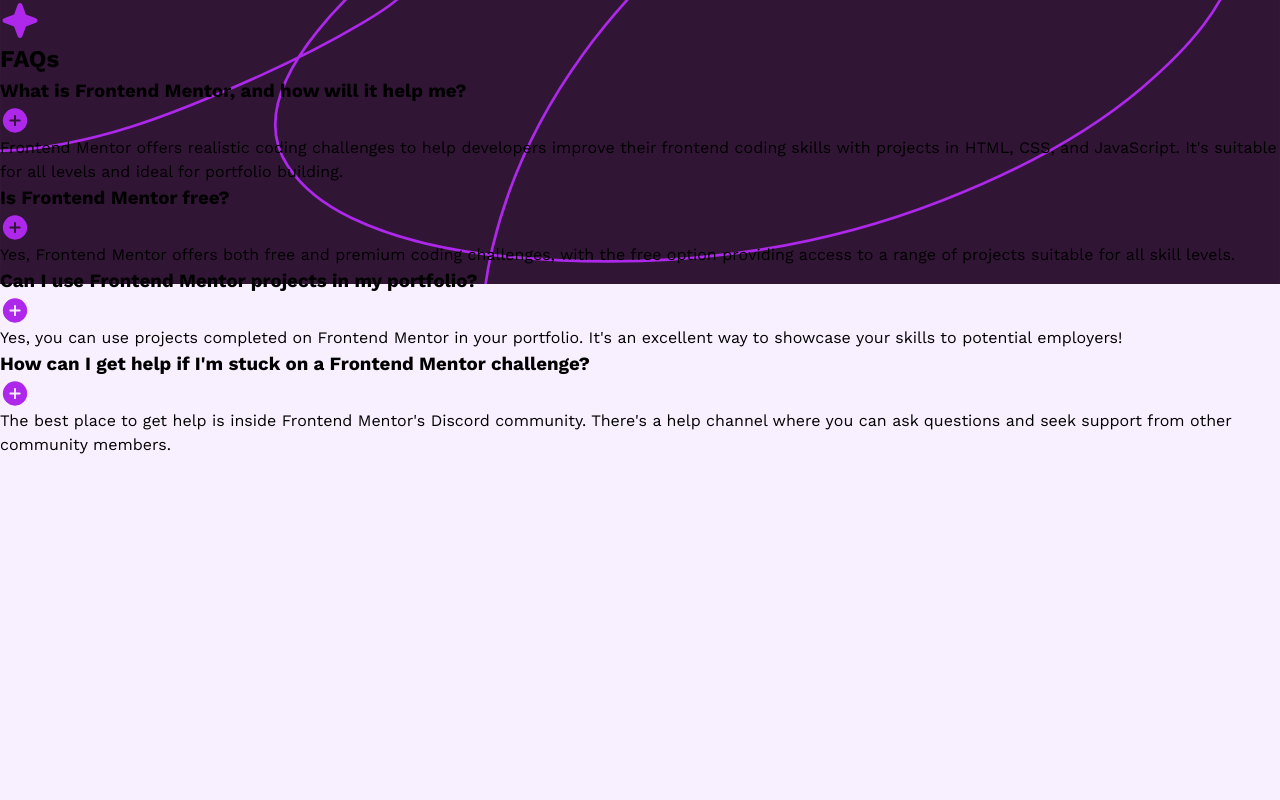
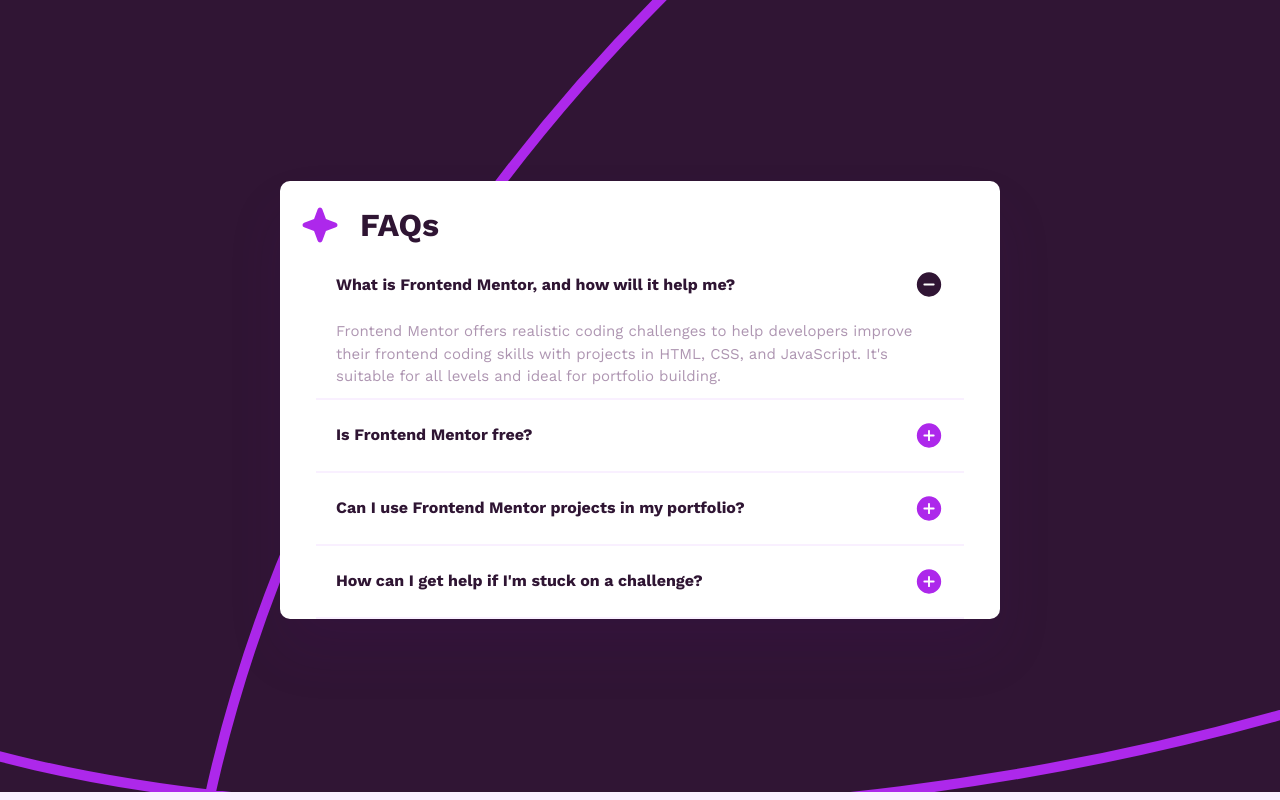
Before and after one commit to DanielRubaski/frontend-mentor-faq, a plain HTML site: page index.html in a window 1280 px wide. Both pictures are taken after a click on the button "What is Frontend Mentor, and how will it help me?". Drawn offline with nearby package versions, Linux system fonts and the light colour scheme.

Commit message:
feat: conclusao do css e js

```diff
--- a/index.html
+++ b/index.html
@@ -4,8 +4,6 @@
 <head>
   <meta charset="UTF-8">
   <meta name="viewport" content="width=device-width, initial-scale=1.0">
-  <!-- displays site properly based on user's device -->
-
   <link rel="icon" type="image/png" sizes="32x32" href="./assets/images/favicon-32x32.png">
 
   <title>Frontend Mentor | FAQ accordion</title>
@@ -60,7 +58,7 @@
       <div class="faq-item">
         <h3>
           <button class="question-btn">
-            How can I get help if I'm stuck on a Frontend Mentor challenge?
+            How can I get help if I'm stuck on a challenge?
             <img src="./src/images/icon-plus.svg" alt="imagem de mais">
           </button>
         </h3>
@@ -72,5 +70,5 @@
     </section>
   </main>
 </body>
-
+<script src="./src/js/index.js"></script>
 </html>
--- a/src/css/style.css
+++ b/src/css/style.css
@@ -2,8 +2,75 @@
 
 body{
     font-family: 'Work Sans', sans-serif;
-    background-image: url(../images/background-pattern-desktop.svg);
+    background-image: url(../images/background-pattern-mobile.svg);
     background-repeat: no-repeat;
     background-size: 100% auto;
     background-color: hsl(275, 100%, 97%);
+    font-size: 1rem;
+    display: grid;
+    place-content: center;
+
 }
+.answer{
+    display: none;
+}
+.answer p{
+    color: hsl(292, 16%, 49%);
+    padding: 0 1.25rem;
+    font-weight: 400;
+    font-size: 15px;
+    opacity: 0.7;
+    margin-bottom: 10px;
+}
+.container{
+    width: 90%;
+    display: flex;
+    flex-direction: column;
+    justify-content: center;
+    align-items: center;
+    margin: 0 auto;
+    background-color: hsl(0, 100%, 100%);
+    border-radius: 10px;
+    box-shadow: 0px 32px 56px rgba(80, 0, 118, 0.1);
+}
+.container .title{
+    width: 100%;
+    display: flex;
+    justify-content: flex-start;
+    padding: 20px 20px 0;
+}
+
+.container .title h1{
+   font-size: 2rem;
+   font-weight: 700;
+   margin-left: 20px;
+   color: hsl(292, 42%, 14%);
+}
+
+.faq-item{
+    display: flex;
+    flex-direction: column;
+    width: 90%;
+    max-width: 800px;
+    border-bottom: 2px solid hsl(275, 100%, 97%);
+}
+.faq-item .question-btn{
+    display: flex;
+    justify-content: space-between;
+    align-items: center;
+    width: 100%;
+    cursor: pointer;
+    text-align: left;
+    background: none;
+    border: none;
+    padding: 20px;
+    font-size: 1rem;
+    font-weight: 700;
+    color: hsl(292, 42%, 14%);
+    text-align: left;
+
+}
+
+.faq-item.active .answer {
+    display: block;
+}
--- /dev/null
+++ b/src/js/index.js
@@ -0,0 +1,13 @@
+const botoes = document.querySelectorAll('.question-btn');
+botoes.forEach((botao) => {
+    botao.addEventListener('click', () => {
+        const item = botao.closest('.faq-item');
+        item.classList.toggle('active');
+        const icone = botao.querySelector('img');
+        if(item.classList.contains('active')) {
+            icone.src = './src/images/icon-minus.svg';
+        } else {
+            icone.src = './src/images/icon-plus.svg';
+        }
+    });
+});
```
